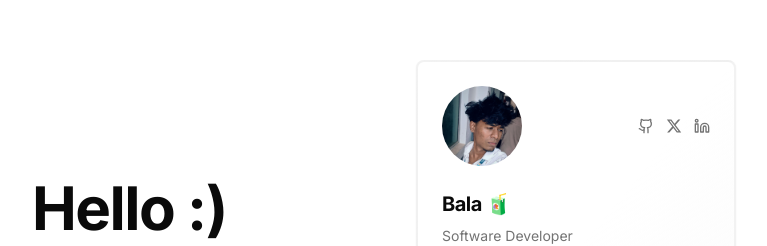
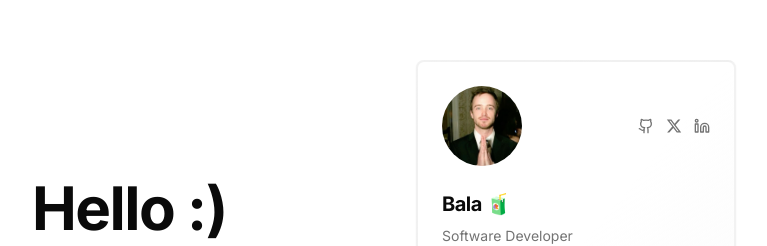
Before and after one commit to baala-xo/portfolio-xo, a Next.js app: page / in a window 1280 px wide. Shown: the part 148-394 px from the top of the page, without its empty margins (256-1023 px from the left). Built offline with nearby package versions, Linux system fonts and the light colour scheme; no server answers; a web font is replaced by a local one.

Commit message:
Update identity-card.tsx

```diff
--- a/components/identity-card.tsx
+++ b/components/identity-card.tsx
@@ -73,8 +73,8 @@ export function IdentityCard() {
           <div className="flex items-center justify-between mb-6">
             <div className="w-20 h-20 rounded-full overflow-hidden bg-muted">
               <Image
-                src="/bala.jpeg"
-                alt="Balachandar V"
+                src="/aaron paul.jpeg"
+                alt="Sanji 👩‍🦯‍➡️"
                 width={80}
                 height={80}
                 className="w-full h-full object-cover"
```
